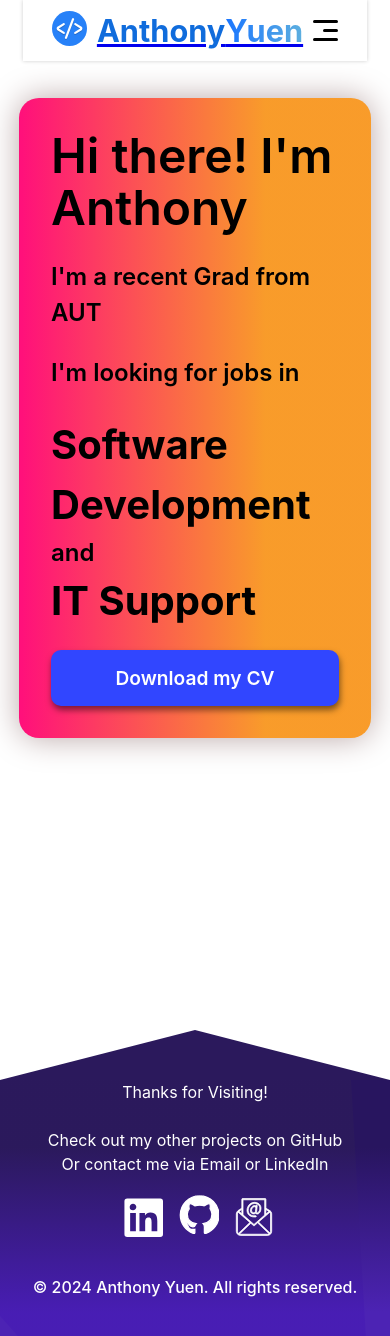
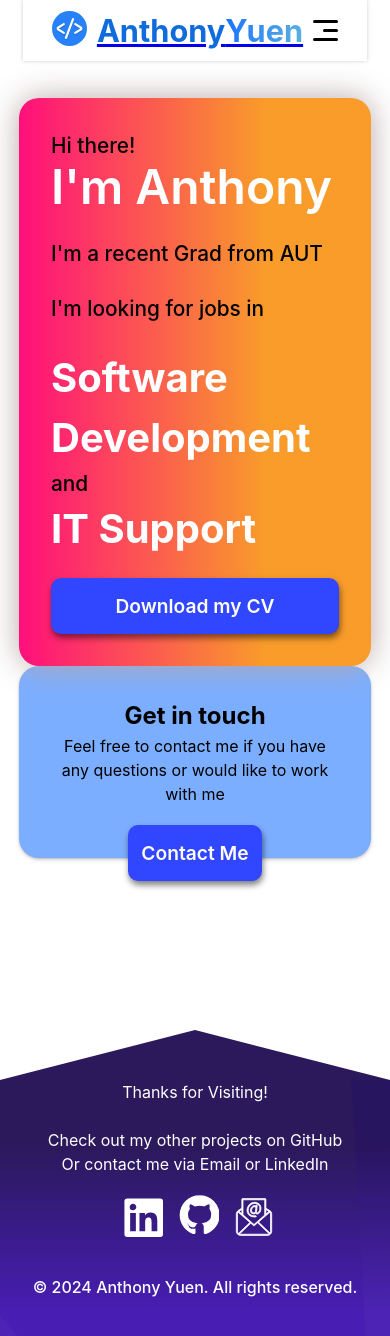
Before and after one commit to An1honyY/anthonyyuen, a React (Vite) app: page / in a window 390 px wide. Shown: the top 1336 px of the page. Built offline with nearby package versions, Linux system fonts and the light colour scheme.

Commit message:
Add Home Call to action - Contact

```diff
--- a/src/components/header.jsx
+++ b/src/components/header.jsx
@@ -1,10 +1,11 @@
 import React from 'react'
 import { useState } from 'react'
 import { Link } from 'react-router-dom'
+import logo from '../assets/dev-logo.svg'
 import './header.css'
-import logo from '../assets/dev-logo.svg'
 
 function Header() {
+  // Burger Menu Things
   const [isMenuOpen, setMenuOpen] = useState(false);
 
   const toggleMenu = () => {
--- a/src/pages/home.css
+++ b/src/pages/home.css
@@ -1,43 +1,50 @@
 .home {
-    height: 100vh;
+    min-height: 100vh;
     width: 96vw;
     display: flex;
+    flex-direction: column;
     box-sizing: border-box;
     margin-bottom: 1em;
 }
+
+/* Home Card Hero */
 
 .home-card {
     background: hsla(33, 94%, 57%, 1);
     background: linear-gradient(90deg, hsla(333, 100%, 53%, 1) 0%, hsla(33, 94%, 57%, 1) 70%);
     filter: drop-shadow(0 0 1em #b9a6a6);
     padding: 2em;
-    margin-bottom: 2em;
     border-radius: 20px;
     height: fit-content;
     width: fit-content;
     min-width: 300px;
     margin: 0 auto;
+    margin-bottom: 4em;
     text-align: left;
     box-sizing: border-box;
 }
 
-.home h1 {
+/* Home Card Font */
+
+.home-card h1 {
     font-size: 4em;
     font-weight: 600;
+    color: white;
+}
+
+.home-card h2 {
+    font-size: 4em;
+    color: white;
+}
+
+.home-card p {
+    font-size: 1.5em;
+    font-weight: 500;
     color: black;
 }
 
-.home h2 {
-    font-size: 2em;
-    font-size: 4em;
-    color: black;
-}
 
-.home p {
-    font-size: 2em;
-    font-weight: 600;
-    color: black;
-}
+/* CV Download Button */
 
 .home-button-CV {
     text-decoration: none;
@@ -58,6 +65,47 @@
     box-shadow: 5px 6px 8px rgba(0, 0, 0, 0.5);
 }
 
+/* Call To Action */
+
+.home-call-to-action {
+    padding: 2em;
+    border-radius: 20px;
+    height: 12em;
+    margin-bottom: 2em;
+    text-align: center;
+    box-sizing: border-box;
+    box-shadow: rgba(50, 50, 93, 0.25) 0px 2px 5px -1px, rgba(0, 0, 0, 0.3) 0px 1px 3px -1px;
+    background-color: #7caeff;
+
+}
+
+/* CV Download Button */
+
+.home-button-contact {
+    text-decoration: none;
+    color: white;
+    background-color: #3146ff;
+    font-weight: 600;
+    padding: 0.7em;
+    border-radius: 10px;
+    box-shadow: 1px 4px 6px rgba(0, 0, 0, 0.5);
+    transition: box-shadow 0.3s ease;
+    display: block;
+    margin: 0 auto;
+    margin-top: 1.3em;
+    width: fit-content;
+
+}
+
+.home-button-contact:hover {
+    color: white;
+    background-color: #2035f8;
+    font-weight: 700;
+    box-shadow: 5px 6px 8px rgba(0, 0, 0, 0.5);
+}
+
+/* Media Queries */
+
 @media (max-width: 768px) {
     .home {
         flex-direction: column;
@@ -69,16 +117,16 @@
         margin: 0 auto;
     }
 
-    .home h1 {
+    .home-card h1 {
         font-size: 3em;
     }
 
-    .home h2 {
+    .home-card h2 {
         font-size: 2.5em;
     }
 
-    .home p {
-        font-size: 1.5em;
+    .home-card p {
+        font-size: 1.3em;
     }
 
     .home-button-CV {
@@ -87,6 +135,17 @@
         float: none;
         display: flex;
         justify-content: center;
-        align-items: center;
+    }
+
+    .home-call-to-action {
+        width: 94%;
+        margin: 0 auto;
+    }
+
+    .home-button-contact {
+        font-size: 1.2em;
+        margin-top: 1em;
+        display: flex;
+        justify-content: center;
     }
 }
--- a/src/pages/home.jsx
+++ b/src/pages/home.jsx
@@ -1,4 +1,5 @@
 import React from 'react'
+import { Link } from 'react-router-dom'
 import './home.css'
 
 function Home() {
@@ -6,9 +7,8 @@ function Home() {
         <main>
             <div className="home">
                 <div className="home-card">
-                    <div className="h1">
-
-                        <h1>Hi there! I'm Anthony</h1>
+                    <p>Hi there!</p>
+                    <h1>I'm Anthony</h1>
                     <br></br>
                     <p>I'm a recent Grad from AUT</p>
                     <br></br>
@@ -17,13 +17,19 @@ function Home() {
                     <h2>Software Development</h2>
                     <p>and</p>
                     <h2>IT Support</h2>
-                    </div>
-
                     <a className="home-button-CV" href={"/AnthonyYuen_CV_2024.pdf"} download="AnthonyYuen_CV_2024.pdf" target="_blank" rel="noopener noreferrer">
                         Download my CV
                     </a>
+                </div>
 
+                <div className="home-call-to-action">
+                    <h2>Get in touch</h2>
+                    <p>Feel free to contact me if you have any questions or would like to work with me</p>
+                    <Link to="/contact" className="home-button-contact">
+                        Contact Me
+                    </Link>
                 </div>
+
             </div>
         </main>
     )
```
Also changed, not shown: src/components/header.css (+5 -5 lines). Lines whose indentation alone changed are shown as unchanged.
